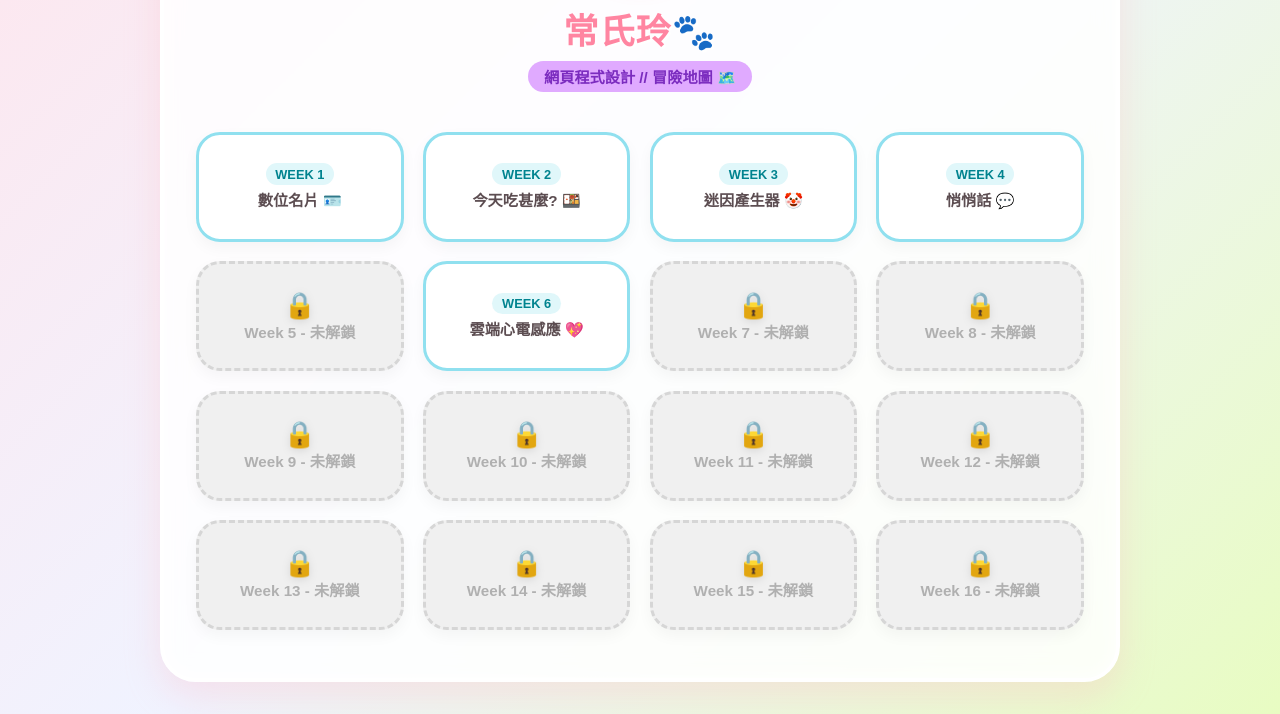
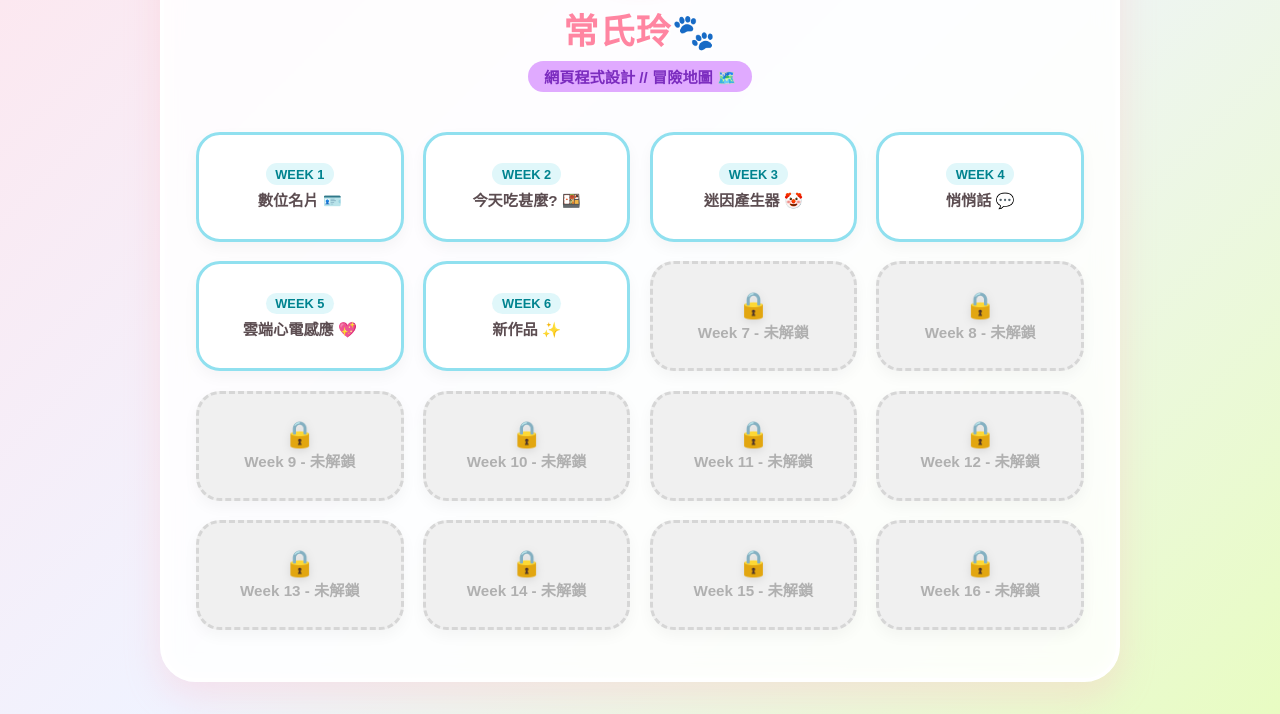
Before and after one commit to s26110157-sys/changthlanh006, a plain HTML site: page index.html in a window 1280 px wide. Shown: the part 230-944 px from the top of the page. Drawn offline with Linux system fonts and the light colour scheme.

Commit message:
Update index.html

```diff
--- a/index.html
+++ b/index.html
@@ -350,16 +350,16 @@
                 <span class="title">悄悄話 💬</span>
             </a>
 
-            <!-- 按鈕 5：未解鎖 -->
-            <div class="btn-card locked">
-                <span class="lock-emoji">🔒</span>
-                <span class="title">Week 5 - 未解鎖</span>
-            </div>
+            <!-- 按鈕 5：已解鎖 -->
+            <a href="w5/index.html" class="btn-card unlocked">
+                <span class="week-tag">Week 5</span>
+                <span class="title">雲端心電感應 💖</span>
+            </a>
 
             <!-- 按鈕 6：已解鎖 -->
             <a href="w6/index.html" class="btn-card unlocked">
                 <span class="week-tag">Week 6</span>
-                <span class="title">雲端心電感應 💖</span>
+                <span class="title">新作品 ✨</span>
             </a>
 
             <!-- 按鈕 7 ~ 16：未解鎖 -->
```
